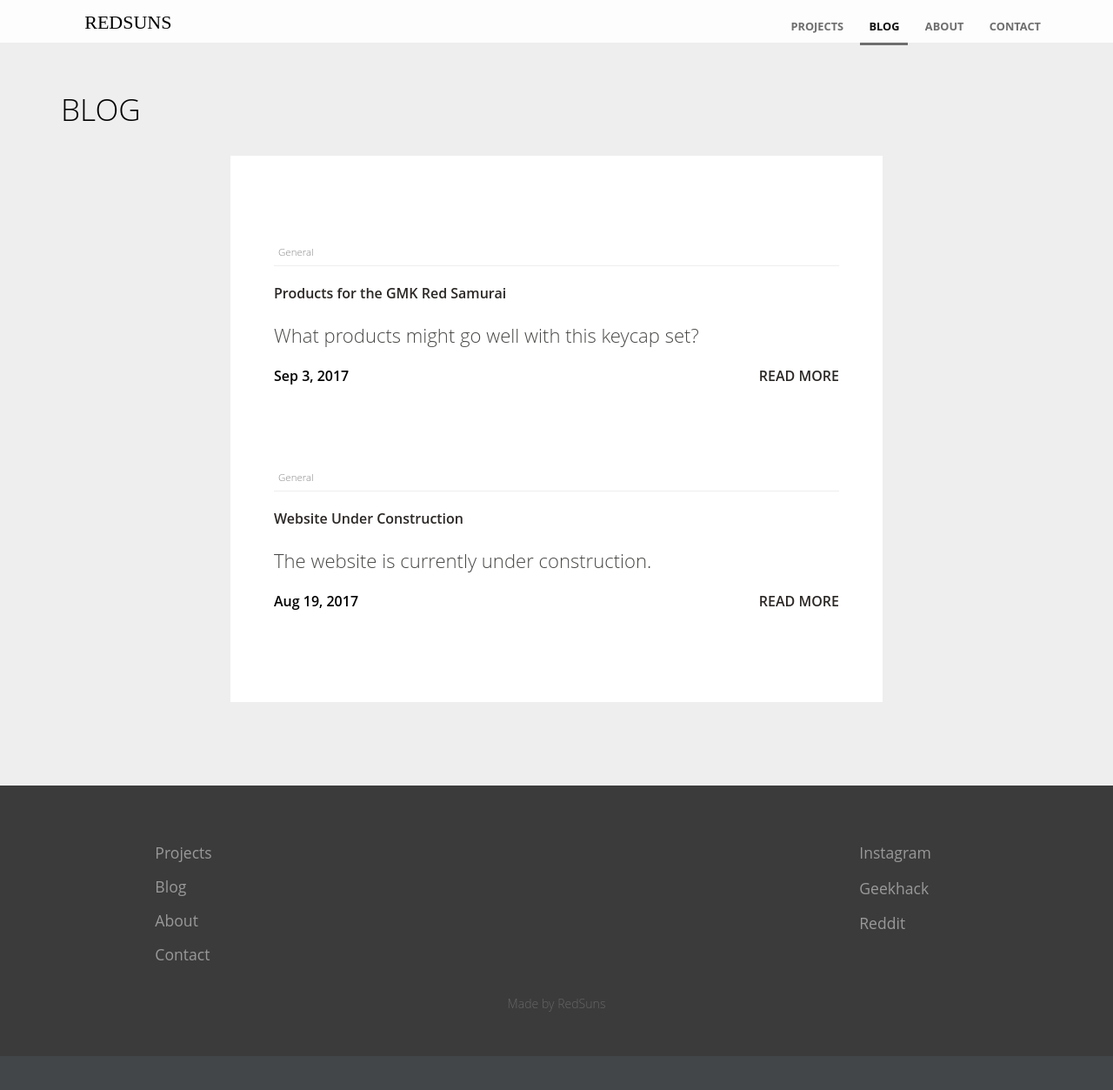
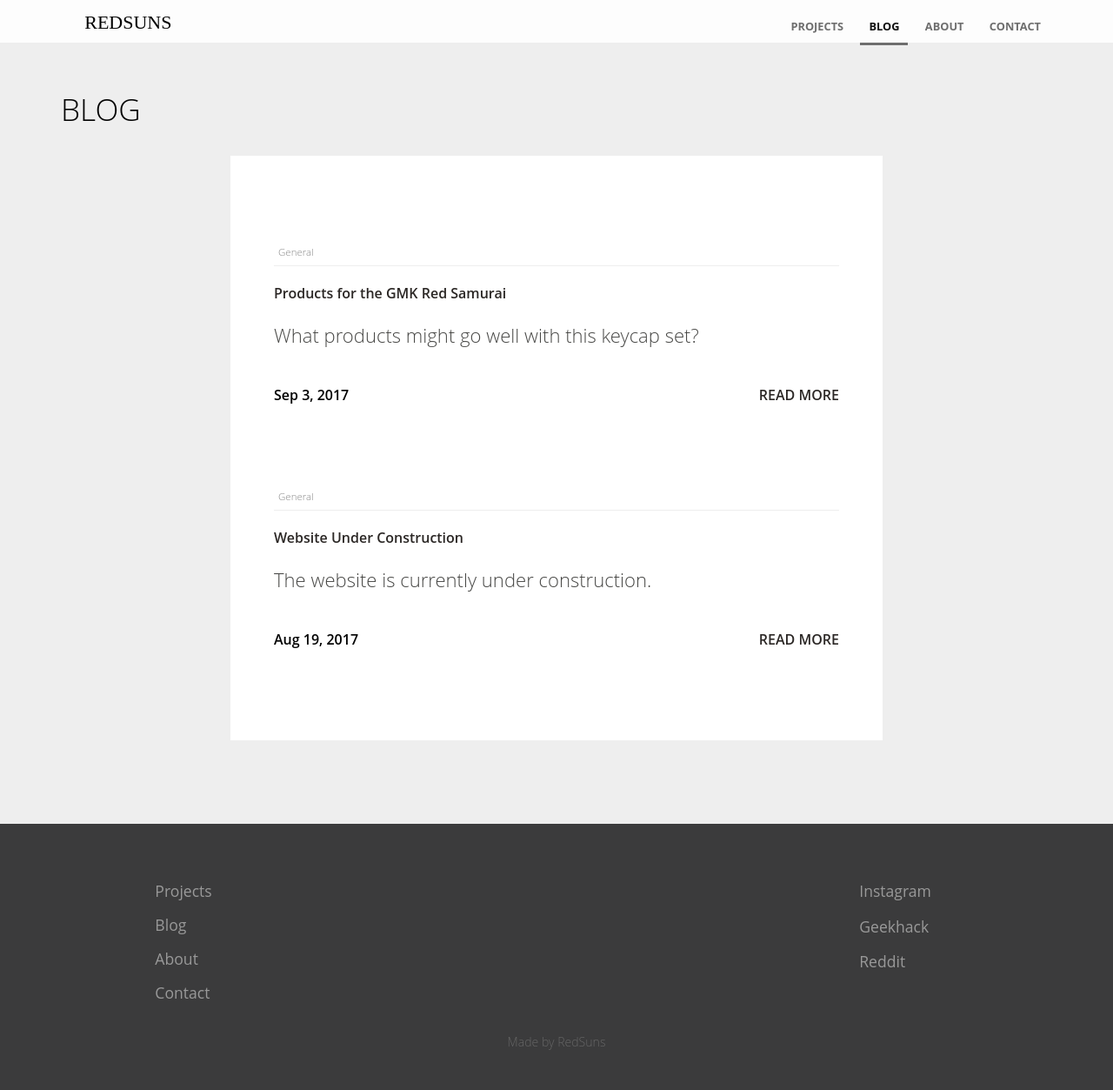
Before and after one commit to RedSunsRMK/redsunsrmk.github.io, a Jekyll site: the page built from blog/index.html, in a window 1280 px wide and 1258 px high. Shown: the top 1253 px of the window at 87% size. Built offline with Jekyll 4.4.1, drawn with Linux system fonts in a browser that asks for light colours; the list of posts is cut into pages by our own code.

Commit message:
Update list-posts.html

```diff
--- a/_includes/list-posts.html
+++ b/_includes/list-posts.html
@@ -3,9 +3,9 @@
 
 		{% include post-title.html post=post %}
 		<div class="post-content">
-			<div class="name"><a href="{% include relative-src.html src=post.url %}">{{ post.title }}</a></div>
+			<a href="{% include relative-src.html src=post.url %}"><div class="name">{{ post.title }}</div></a>
 			<div class="position">{{ post.excerpt }}</div>
-
+			<br>
 			<div class="projectdate">
 			{{ post.date | date: "%b %-d, %Y" }}
 			<span class="readmore" style="float:right;"><a href="{% include relative-src.html src=post.url %}">READ MORE</a></span>
```
